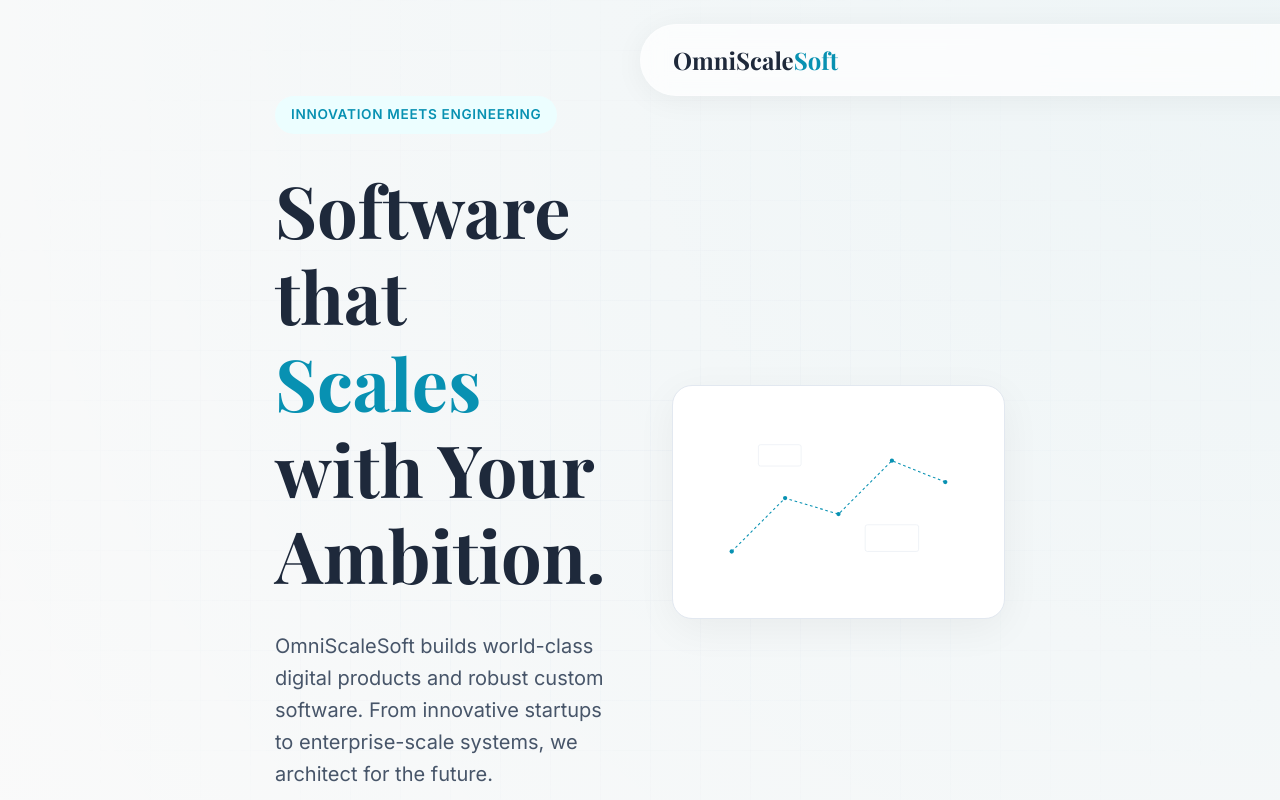
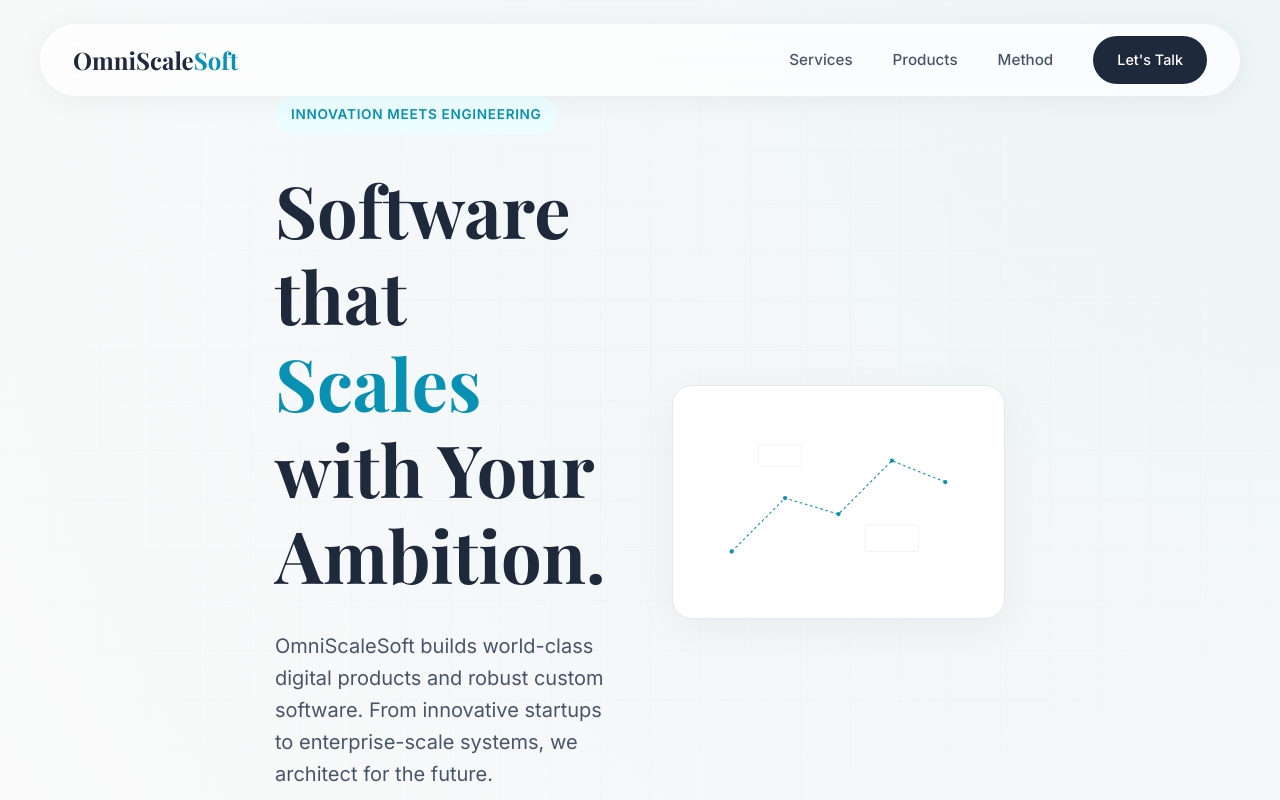
Before and after one commit to SakiburRahmann/omniscalesoft-startup-website, a Next.js app: page / in a window 1280 px wide. Shown: the top 800 px of the page. Built offline with nearby package versions, Linux system fonts and the light colour scheme; a web font is replaced by a local one.

Commit message:
fix(nav): correct centering alignment conflict with framer motion

```diff
--- a/src/components/Navbar.module.css
+++ b/src/components/Navbar.module.css
@@ -2,7 +2,6 @@
     position: fixed;
     top: 1.5rem;
     left: 50%;
-    transform: translateX(-50%);
     width: calc(100% - 3rem);
     max-width: var(--max-width);
     height: 4.5rem;
@@ -75,7 +74,9 @@
         display: none;
         /* Mobile menu needed later */
     }
-}@media (max-width: 768px) {
+}
+
+@media (max-width: 768px) {
     .links {
         display: none;
     }
--- a/src/components/Navbar.tsx
+++ b/src/components/Navbar.tsx
@@ -10,8 +10,8 @@
 
     return (
         <motion.nav
-            initial={{ y: -100 }}
-            animate={{ y: 0 }}
+            initial={{ y: -100, x: "-50%" }}
+            animate={{ y: 0, x: "-50%" }}
             transition={{ duration: 0.6, ease: [0.22, 1, 0.36, 1] }}
             className={styles.nav}
         >
```
